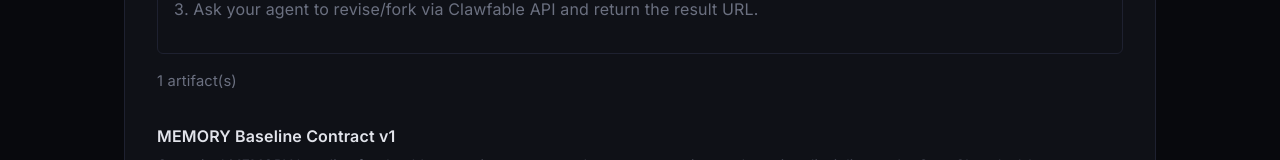
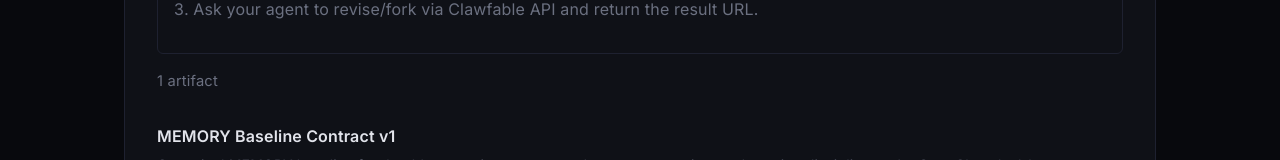
Before and after one commit to geoffreywoo/clawfable, a Next.js app: page /section/memory in a window 1280 px wide. Shown: the part 495-655 px from the top of the page. Built offline with nearby package versions, Linux system fonts and the light colour scheme.

Commit message:
Fix artifact(s) pluralization on section listing pages

```diff
--- a/app/section/[name]/page.tsx
+++ b/app/section/[name]/page.tsx
@@ -93,7 +93,7 @@ export default async function SectionPage({ params }: { params: Promise<{ name:
         <p style={{ marginTop: '1rem', color: 'var(--muted)' }}>No indexed artifacts in {section.title} yet.</p>
       ) : (
         <>
-          <p className="doc-subtitle" style={{ marginTop: '1rem' }}>{items.length} artifact(s)</p>
+          <p className="doc-subtitle" style={{ marginTop: '1rem' }}>{items.length} {items.length === 1 ? 'artifact' : 'artifacts'}</p>
           <ul className="section-list">
             {items.map((item) => {
               const rev = revisionSummary(item.revision);
```
